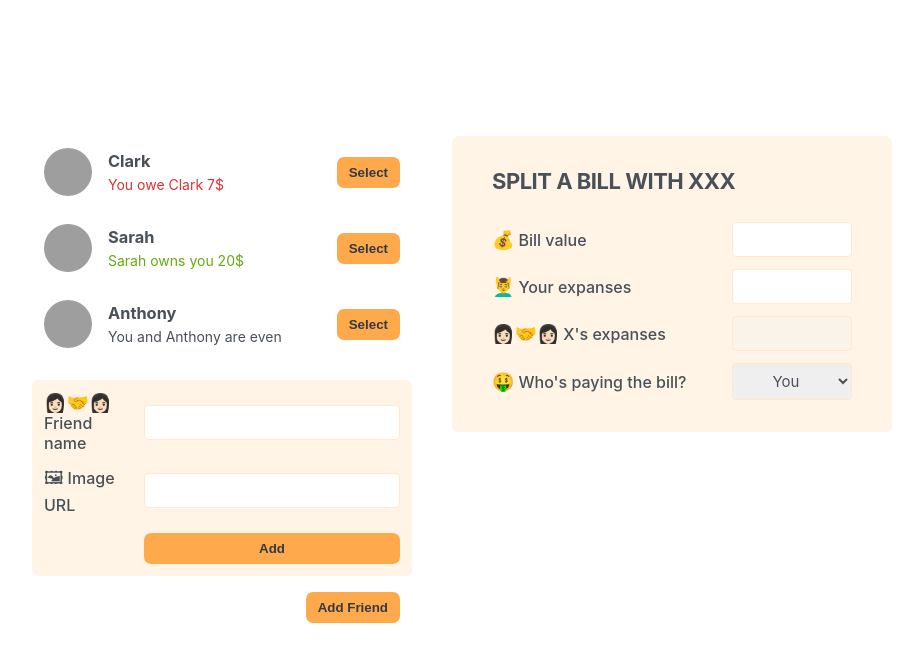
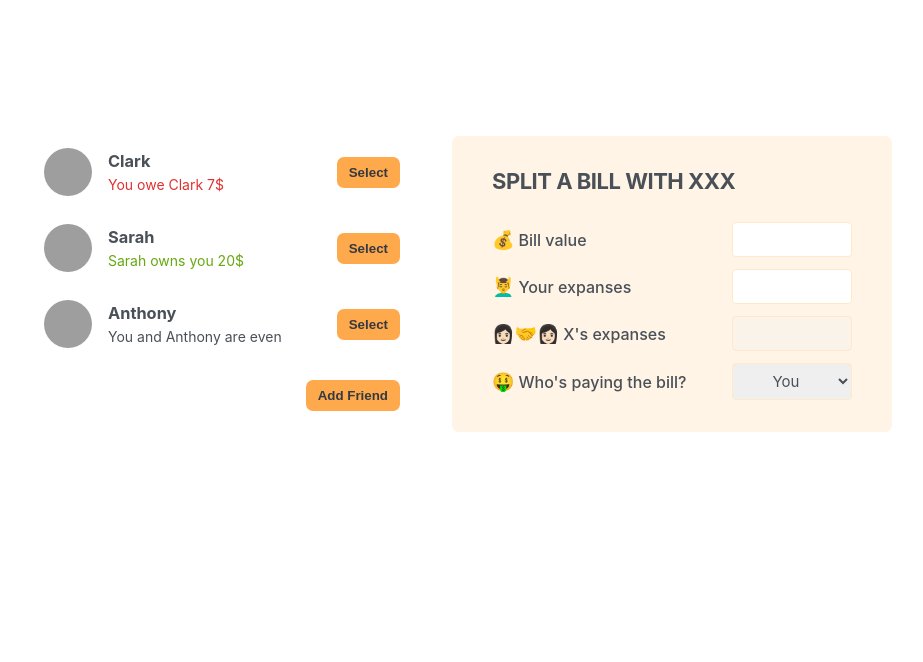
Before and after one commit to tomaszbialkowski/eat-n-split, a React (Create React App) app: page / in a window 1280 px wide. Shown: the top 662 px of the page, without its empty margins (178-1101 px from the left). Built offline with nearby package versions, Linux system fonts and the light colour scheme; grey boxes are pictures that could not be loaded.

Commit message:
handle showing form-add-friend

```diff
--- a/src/App.js
+++ b/src/App.js
@@ -1,3 +1,5 @@
+import { useState } from "react";
+
 const initialFriends = [
   {
     id: 118836,
@@ -19,13 +21,29 @@
   },
 ];
 
+function Button({ children, onClick }) {
+  return (
+    <button className="button" onClick={onClick}>
+      {children}
+    </button>
+  );
+}
+
 export default function App() {
+  const [showAddFriend, setShowAddFriend] = useState(false);
+
+  function handleShowAddFriend() {
+    setShowAddFriend((state) => !state);
+  }
+
   return (
     <div className="app">
       <div className="sidebar">
         <FriendsList />
-        <FormAddFriend />
-        <Button>Add Friend</Button>
+        {showAddFriend && <FormAddFriend isVisible={showAddFriend} />}
+        <Button onClick={handleShowAddFriend}>
+          {!showAddFriend ? "Add Friend" : "Close"}
+        </Button>
       </div>
       <FormSplitBill />
     </div>
@@ -69,10 +87,6 @@
   );
 }
 
-function Button({ children }) {
-  return <button className="button">{children}</button>;
-}
-
 function FormAddFriend() {
   return (
     <form className="form-add-friend">
```
